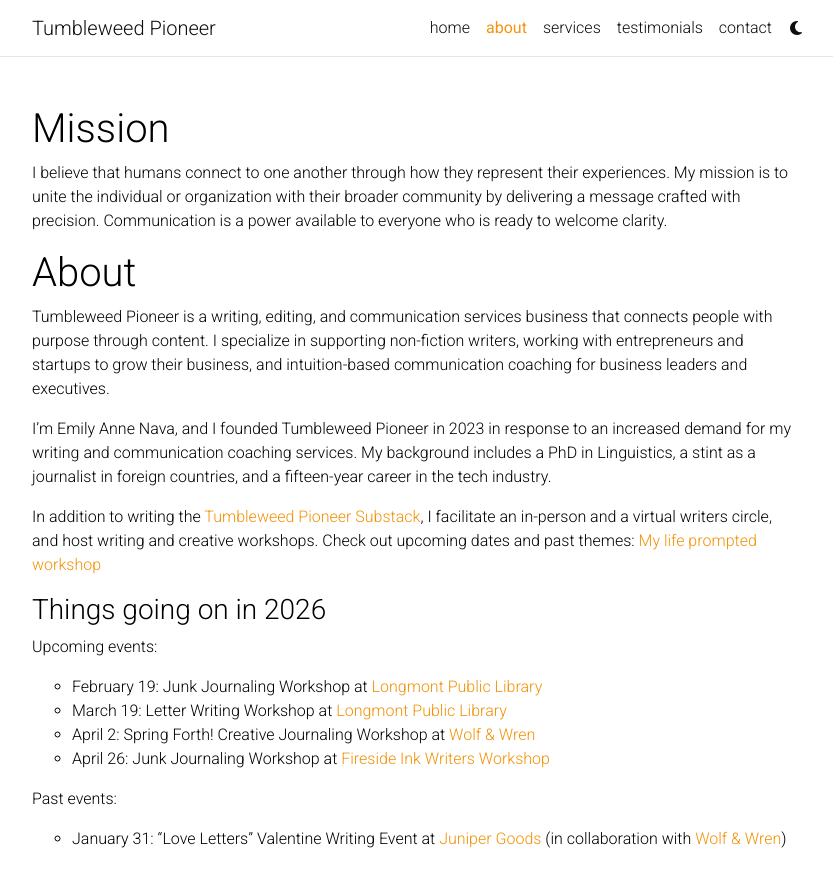
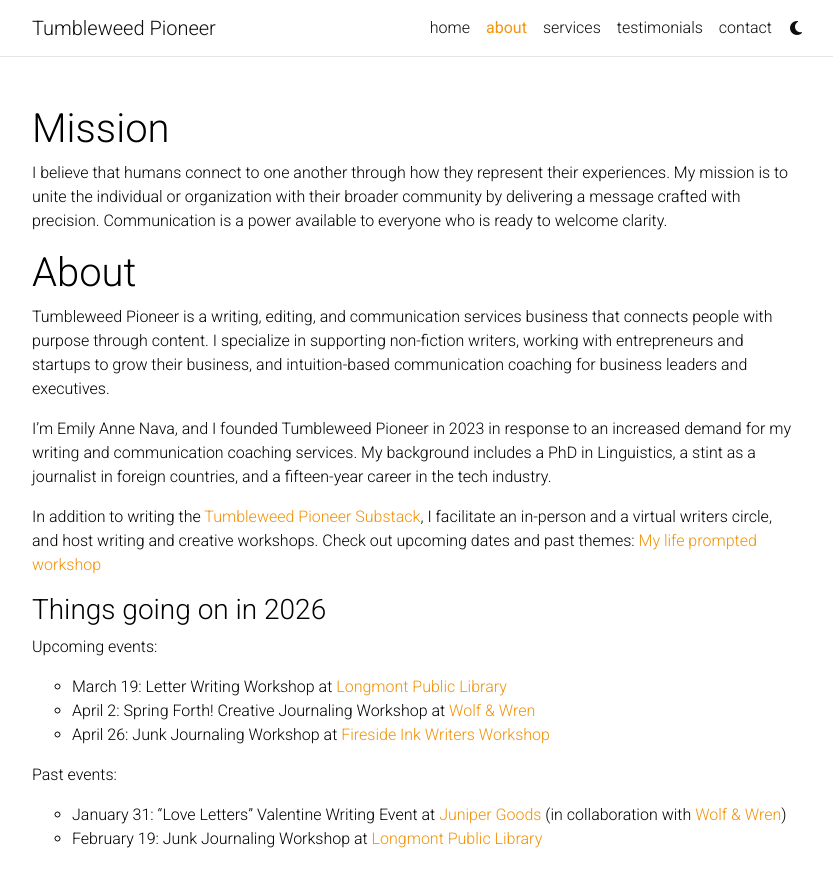
Before and after one commit to kndl/tumbleweed-pioneer, a Jekyll site: the page built from _pages/about.md, in a window 1280 px wide and 937 px high. Shown: the top 887 px of the window, without its empty margins (223-1056 px from the left). Built offline with Jekyll 4.4.1, drawn with Linux system fonts in a browser that asks for light colours; a style sheet for code colours, icons or effects is not loaded.

```diff
--- a/_pages/about.md
+++ b/_pages/about.md
@@ -19,10 +19,10 @@ In addition to writing the [Tumbleweed Pioneer Substack](https://tumbleweedpione
 ### Things going on in 2026
 
 Upcoming events:
-- February 19: Junk Journaling Workshop at [Longmont Public Library](https://longmontcolorado.gov/event/adults-creative-night-the-library-10/)
 - March 19: Letter Writing Workshop at [Longmont Public Library](https://longmontcolorado.gov/event/adults-creative-night-the-library-11/)
 - April 2: Spring Forth! Creative Journaling Workshop at [Wolf & Wren](https://wolfandwren.com/)
-- April 26:  Junk Journaling Workshop at [Fireside Ink Writers Workshop](https://www.firesideinkwriters.org/workshops-events/)
+- April 26: Junk Journaling Workshop at [Fireside Ink Writers Workshop](https://www.firesideinkwriters.org/workshops-events/)
 
 Past events:
 - January 31: "Love Letters" Valentine Writing Event at [Juniper Goods](https://junipergoods.co/) (in collaboration with [Wolf & Wren](https://wolfandwren.com/))
+- February 19: Junk Journaling Workshop at [Longmont Public Library](https://longmontcolorado.gov/event/adults-creative-night-the-library-10/)
```
